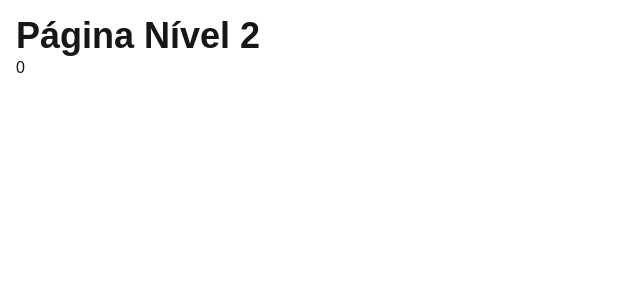
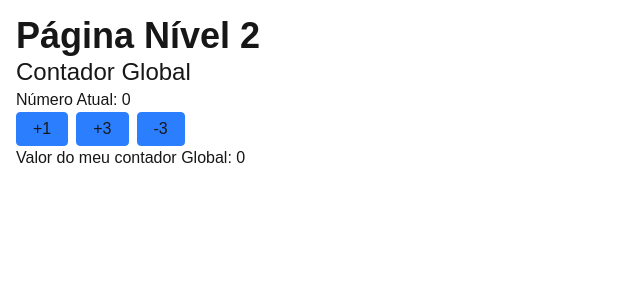
Before and after one commit to helalferrari/fundamentos-front-end-react-, a Next.js app: page /nivel-2 in a window 1280 px wide. Shown: the top 300 px of the page, without its empty margins (0-640 px from the left). Built offline with nearby package versions, Linux system fonts and the light colour scheme.

Commit message:
Counter Global e Value Counter Global, com context aplicado neles

```diff
--- a/src/app/nivel-2/layout.tsx
+++ b/src/app/nivel-2/layout.tsx
@@ -1,4 +1,5 @@
-import CounterProvider, {CounterContext} from "@/context/CounterContext";
+import CounterProvider from "@/context/CounterContext";
+import React from "react";
 
 export default function Layout({
   children,
--- a/src/app/nivel-2/page.tsx
+++ b/src/app/nivel-2/page.tsx
@@ -1,10 +1,12 @@
 import {CounterGlobal} from "@/components/CounterGlobal";
+import {ValueCounterGlobal} from "@/components/ValueCounterGlobal";
 
 const Page = () => {
     return (
     <div>
         <h1 className="text-4xl font-bold">Página Nível 2</h1>
         <CounterGlobal />
+        <ValueCounterGlobal />
     </div>
     );
 };
--- a/src/components/Counter.tsx
+++ b/src/components/Counter.tsx
@@ -3,8 +3,8 @@ import {useEffect, useState} from "react";
 import {Button} from "@/components/Button";
 
 export const Counter = () => {
-    const [counter, setCounter] = useState<number>(0);
-    const [coisa, setCoisa] = useState<number>("");
+    const [counter, setCounter] = useState(0);
+    const [coisa, setCoisa] = useState("");
 
     useEffect(() => {
         console.log("contador atualizado");
@@ -15,7 +15,7 @@ export const Counter = () => {
     }, [coisa])
 
     useEffect(() => {
-        console.log("contador e coisa atualizado");
+        console.log("contador ou coisa atualizado");
     }, [counter, coisa])
 
 
--- a/src/components/CounterGlobal.tsx
+++ b/src/components/CounterGlobal.tsx
@@ -1,10 +1,35 @@
 "use client"
 
+import {CounterContext} from "@/context/CounterContext";
 import {useContext} from "react";
-import {CounterContext} from "@/context/CounterContext";
+import {Button} from "./Button";
 
 export const CounterGlobal = () => {
-    const { counter } = useContext(CounterContext);
-
-    return <>{counter}</>;
+        const { counter, setCounter } = useContext(CounterContext);
+    return (
+        <div>
+            <h2 className="text-2xl">Contador Global</h2>
+            <p>Número Atual: {counter}</p>
+            <div className="flex gap-x-2">
+                <Button
+                    onClick={() =>
+                        setCounter(counter+1)
+                    }>
+                    +1
+                </Button>
+                <button className="border border-blue-500 px-4 py-1 rounded cursor-pointer bg-blue-500 hover:bg-blue-900"
+                        onClick={() => {
+                            setCounter((c) => c + 3); //melhor pratica ẽ dessa forma
+                        }}>
+                    +3
+                </button>
+                <button className="border border-blue-500 px-4 py-1 rounded cursor-pointer bg-blue-500 hover:bg-blue-900"
+                        onClick={() => {
+                            setCounter((c) => c - 3); //melhor pratica ẽ dessa forma
+                        }}>
+                    -3
+                </button>
+            </div>
+        </div>
+    );
 };
--- /dev/null
+++ b/src/components/ValueCounterGlobal.tsx
@@ -0,0 +1,13 @@
+"use client"
+
+import {CounterContext} from "@/context/CounterContext";
+import {useContext} from "react";
+
+export const ValueCounterGlobal = () => {
+        const { counter } = useContext(CounterContext);
+    return (
+        <div>
+            <p>Valor do meu contador Global: {counter}</p>
+        </div>
+    );
+};
```
Also changed, not shown: src/context/CounterContext.tsx (+4 -7 lines).
